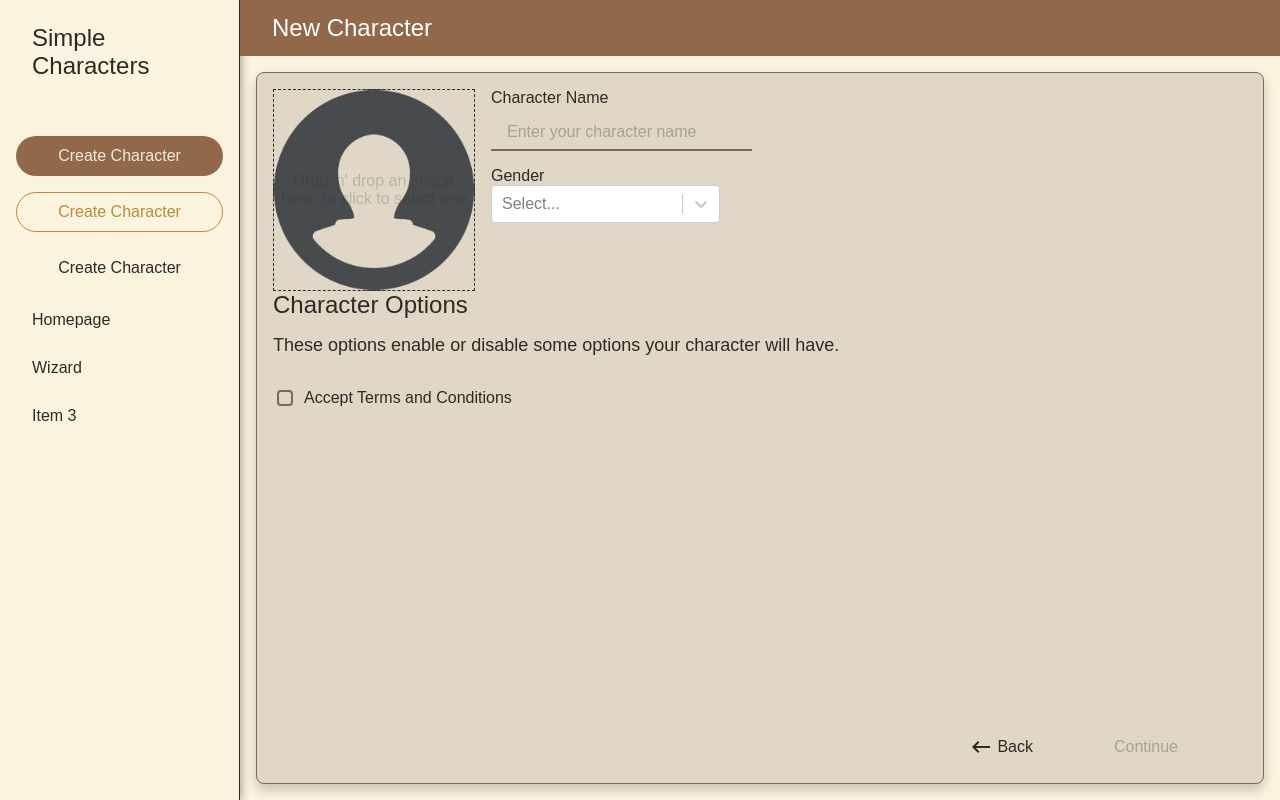
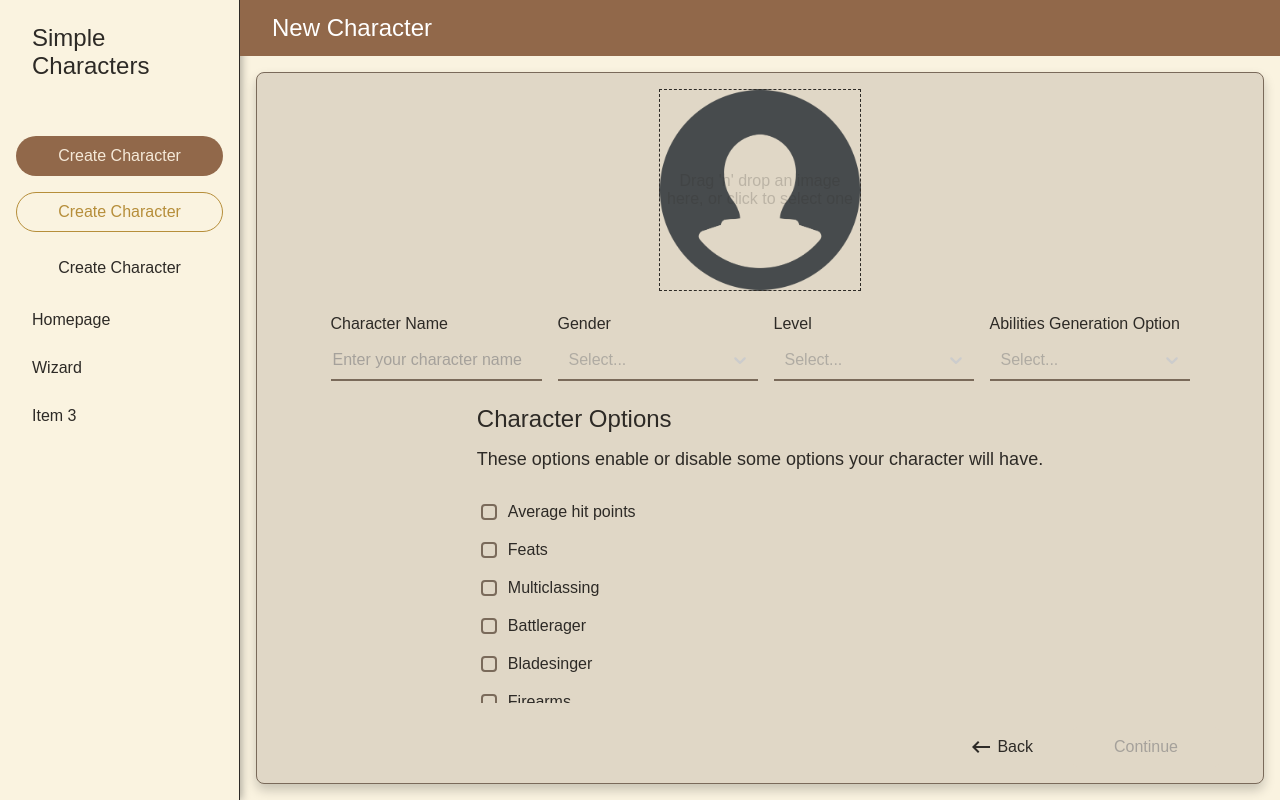
Before and after one commit to NadavInbar8/SimpleyCharacters, a React (Vite) app: page /Wizard in a window 1280 px wide. Built offline with nearby package versions, Linux system fonts and the light colour scheme.

Commit message:
added some stuff

```diff
--- a/src/Wizard/Steps/NewCharacter.tsx
+++ b/src/Wizard/Steps/NewCharacter.tsx
@@ -1,18 +1,17 @@
 import { useState } from "react";
 import {
-  Button,
   Checkbox,
   Flexbox,
+  Option,
   SectionTitle,
   SubSectionTitle,
+  SelectInput,
+  Dropzone,
+  Input,
 } from "../../shared";
 import styled from "styled-components";
-import { Dropzone } from "../../shared/Dropzone/Dropzone";
 import { Controller, useFormContext } from "react-hook-form";
-import StyledSelect, { Option } from "../../shared/Select/StyledSelect";
-import { Input } from "../../shared/Input/Input";
 import { WizardFormValues } from "../constants";
-import { SelectInput } from "../../shared/Select/Select";
 
 const Wrapper = styled.div`
   flex-direction: column;
@@ -20,6 +19,8 @@ const Wrapper = styled.div`
   width: 100%;
   height: 100%;
   min-width: 100%;
+  display: flex;
+  align-items: center;
 `;
 
 const Section = styled(Flexbox)`
@@ -98,7 +99,6 @@ export const NewCharacter: React.FC = ({}) => {
   return (
     <Wrapper>
       <Section>
-        <Flexbox gridGap="16px">
         <PreviewContainer>
           {file ? (
             file.preview && <img src={file.preview} alt={file.name} />
@@ -118,7 +118,8 @@ export const NewCharacter: React.FC = ({}) => {
             </UploaderFieldWrapper>
           )}
         </PreviewContainer>
-          <SubSection column>
+      </Section>
+      <Section>
         <Input
           name="characterName"
           label="Character Name"
@@ -147,8 +148,32 @@ export const NewCharacter: React.FC = ({}) => {
             />
           )}
         />
-          </SubSection>
-        </Flexbox>
+        <Controller
+          name="level"
+          rules={{ required: "Level is required" }}
+          render={({ field }) => (
+            <SelectInput
+              control={control}
+              {...field}
+              options={levelOptions}
+              label="Level"
+              error={formState.errors.gender}
+            />
+          )}
+        />
+        <Controller
+          name="abilitiesGeneration"
+          rules={{ required: "Must pick abilities generation option" }}
+          render={({ field }) => (
+            <SelectInput
+              control={control}
+              {...field}
+              options={abilitiesGenerationOptions}
+              label="Abilities Generation Option"
+              error={formState.errors.gender}
+            />
+          )}
+        />
       </Section>
       <Section column>
         <SectionTitle>Character Options</SectionTitle>
@@ -157,11 +182,40 @@ export const NewCharacter: React.FC = ({}) => {
         </SubSectionTitle>
         <SubSection column>
           <Checkbox
-            label="Accept Terms and Conditions"
-            name="terms"
+            label="Average hit points"
+            name="averageHitPoints"
             register={register}
             defaultChecked={false}
-            validation={{ required: "You must agree to the terms" }}
+          />
+          <Checkbox
+            label="Feats"
+            name="feats"
+            register={register}
+            defaultChecked={false}
+          />
+          <Checkbox
+            label="Multiclassing"
+            name="multiclassing"
+            register={register}
+            defaultChecked={false}
+          />
+          <Checkbox
+            label="Battlerager"
+            name="battlerager"
+            register={register}
+            defaultChecked={false}
+          />
+          <Checkbox
+            label="Bladesinger"
+            name="bladesinger"
+            register={register}
+            defaultChecked={false}
+          />
+          <Checkbox
+            label="Firearms"
+            name="firearms"
+            register={register}
+            defaultChecked={false}
           />
         </SubSection>
       </Section>
--- a/src/Wizard/constants.ts
+++ b/src/Wizard/constants.ts
@@ -12,7 +12,7 @@ export type Step1Fields = {
   startingLevel: string | number;
   abilitiesGeneration: string | number;
   gender: string;
-  terms: boolean;
+  level: boolean;
 };
 
 export type Step2Fields = {
@@ -33,7 +33,7 @@ export type WizardFormValues = Step1Fields & Step2Fields;
 const newCharacter: Step<Step1Fields> = {
   Component: NewCharacter,
   title: "New Character",
-  requiredFields: ["characterName", "gender", "terms"], // Valid keys of Step1Fields
+  requiredFields: ["characterName", "gender", "level", "abilitiesGeneration"], // Valid keys of Step1Fields
 };
 const abilities: Step<Step2Fields> = {
   Component: NewCharacter,
--- a/src/shared/Input/Input.tsx
+++ b/src/shared/Input/Input.tsx
@@ -14,17 +14,19 @@ const InputContainer = styled.div`
   display: flex;
   flex-direction: column;
   gap: ${({ theme }) => theme.spaces8[1]};
+  min-width: 200px;
+  min-height: ${({ theme }) => theme.spaces8[8]};
 `;
 
 const StyledInput = styled.input`
-  width: 100%;
-  padding: ${({ theme }) => `${theme.spaces8[1]} ${theme.spaces8[2]}`};
+  box-sizing: border-box;
   font-size: ${({ theme }) => theme.fonts.normal};
   color: ${({ theme }) => theme.colors.textPrimary};
   background-color: ${({ theme }) => theme.colors.cardBackground};
   border: none;
   border-bottom: 2px solid ${({ theme }) => theme.colors.borderDark};
   outline: none;
+  min-height: ${({ theme }) => theme.spaces8[5]};
 
   &:focus {
     border-color: ${({ theme }) => theme.colors.borderAccent};
--- a/src/shared/Select/Select.tsx
+++ b/src/shared/Select/Select.tsx
@@ -1,20 +1,78 @@
 import React from "react";
-import ReactSelect, { Props as ReactSelectProps } from "react-select";
+import ReactSelect from "react-select";
 import styled from "styled-components";
-
-interface SelectInputProps extends ReactSelectProps {
-  name: string;
-  label?: string;
-  register?: (name: string) => any; // react-hook-form's register function
-  error?: any;
-  control: any; // react-hook-form's control object
-  validation?: Record<string, any>;
-}
+import { Scrollbars } from "../Scrollable/Scrollbars";
+import { SelectInputProps } from "./interfaces";
 
 const SelectContainer = styled.div`
+  position: relative;
+  min-width: 100px;
+  min-height: ${({ theme }) => theme.spaces8[8]};
   display: flex;
   flex-direction: column;
-  gap: ${({ theme }) => theme.spaces8[1]}px;
+  gap: ${({ theme }) => theme.spaces8[1]};
+  min-width: 200px;
+
+  span {
+    display: none;
+  }
+  .react-select__menu {
+    background: ${({ theme }) => theme.colors.parchment};
+    z-index: 2;
+    color: ${({ theme }) => theme.colors.textPrimary};
+    z-index: 5;
+    ${Scrollbars}
+  }
+  .react-select__option {
+    color: ${({ theme }) => theme.colors.richBrown};
+    &:hover {
+      background: ${({ theme }) => theme.colors.richBrown};
+      color: ${({ theme }) => theme.colors.parchment};
+      cursor: pointer;
+    }
+  }
+  .react-select__option--is-focused {
+    background: ${({ theme }) => theme.colors.richBrown};
+    color: ${({ theme }) => theme.colors.parchment};
+  }
+  .react-select__option--is-selected {
+    background: ${({ theme }) => theme.colors.goldAccent};
+    color: ${({ theme }) => theme.colors.parchment};
+  }
+  .react-select__single-value {
+    box-sizing: unset;
+    margin: 0;
+    padding: 0px;
+  }
+  .react-select__control {
+    background-color: transparent;
+    border: none;
+    border-bottom: 2px solid ${({ theme }) => theme.colors.borderDark};
+    border-radius: 0;
+    box-shadow: none;
+    cursor: pointer;
+    display: flex;
+    min-height: ${({ theme }) => theme.spaces8[5]};
+    transition: all 0.2s ease-in-out;
+
+    &:hover {
+      border-color: ${({ theme }) => theme.colors.goldAccent};
+    }
+    &:focus {
+      border-color: ${({ theme }) => theme.colors.goldAccent};
+    }
+  }
+  .react-select__placeholder {
+    opacity: 0.5;
+    padding-left: 1px;
+  }
+  .react-select__control--is-disabled div {
+    color: ${({ theme }) => theme.colors.disabledLight};
+  }
+  .react-select__menu-list {
+    ${Scrollbars};
+    padding: unset;
+  }
 `;
 
 const StyledLabel = styled.label`
@@ -38,16 +96,6 @@ export const SelectInput: React.FC<SelectInputProps> = ({
   validation,
   ...props
 }) => {
-  const customStyles = {
-    control: (base: any) => ({
-      ...base,
-      borderColor: error ? "red" : base.borderColor,
-      "&:hover": {
-        borderColor: error ? "red" : base.borderColor,
-      },
-    }),
-  };
-
   return (
     <SelectContainer>
       {label && <StyledLabel htmlFor={name}>{label}</StyledLabel>}
@@ -55,8 +103,8 @@ export const SelectInput: React.FC<SelectInputProps> = ({
         {...props}
         name={name}
         id={name}
-        styles={customStyles}
-        instanceId={name} // Required for accessibility when using React Select
+        classNamePrefix="react-select"
+        instanceId={name}
       />
       {error && (
         <StyledError>
--- /dev/null
+++ b/src/shared/Select/interfaces.ts
@@ -0,0 +1,14 @@
+import { Props as ReactSelectProps } from "react-select";
+
+export interface SelectInputProps extends ReactSelectProps {
+  name: string;
+  label?: string;
+  register?: (name: string) => any; // react-hook-form's register function
+  error?: any;
+  control: any; // react-hook-form's control object
+  validation?: Record<string, any>;
+}
+export interface Option {
+  label: string | number;
+  value: any;
+}
--- a/src/shared/contexts/WizardContext.tsx
+++ b/src/shared/contexts/WizardContext.tsx
@@ -1,7 +1,7 @@
 import { createContext, useMemo, useState } from "react";
 import { WizardProviderProps, WizardState } from "./interfaces";
 
-const WizardContext = createContext<WizardState | undefined>(undefined);
+export const WizardContext = createContext<WizardState | undefined>(undefined);
 
 export const WizardProvider: React.FC<WizardProviderProps> = ({ children }) => {
   const [currentStep, setCurrentStep] = useState<string>("newCharacter");
@@ -21,5 +21,3 @@ export const WizardProvider: React.FC<WizardProviderProps> = ({ children }) => {
     <WizardContext.Provider value={value}>{children}</WizardContext.Provider>
   );
 };
-
-export default WizardContext;
--- /dev/null
+++ b/src/shared/contexts/index.ts
@@ -0,0 +1 @@
+export { WizardProvider, WizardContext } from "./WizardContext";
--- a/src/shared/hooks/useWizard.ts
+++ b/src/shared/hooks/useWizard.ts
@@ -1,6 +1,6 @@
 import { useContext } from "react";
 import { WizardState } from "../contexts/interfaces";
-import WizardContext from "../contexts/WizardContext";
+import { WizardContext } from "../contexts";
 
 export const useWizard = (): WizardState => {
   const context = useContext(WizardContext);
--- a/src/theme.ts
+++ b/src/theme.ts
@@ -54,7 +54,6 @@ export const theme = {
     textPrimary: "#2D2A26" /* Charcoal black for text */,
     borderDark: "#7A6A5A" /* Dark brown border for contrast */,
     borderAccent: "#B28445" /* Golden accent for decorative borders */,
-    burnishedGold: "#B28445" /* Hover for primary buttons */,
     goldAccent: "#B68E3A" /* Border/text for secondary buttons */,
     goldHover: "#4B3A2B" /* Hover for secondary buttons */,
     goldActive: "#6C5B4C" /* Active state */,
```
Also changed, not shown: src/shared/Select/StyledSelect.tsx (deleted, +0 -217 lines), src/shared/index.ts (+7 -0 lines). Lines whose indentation alone changed are shown as unchanged.
